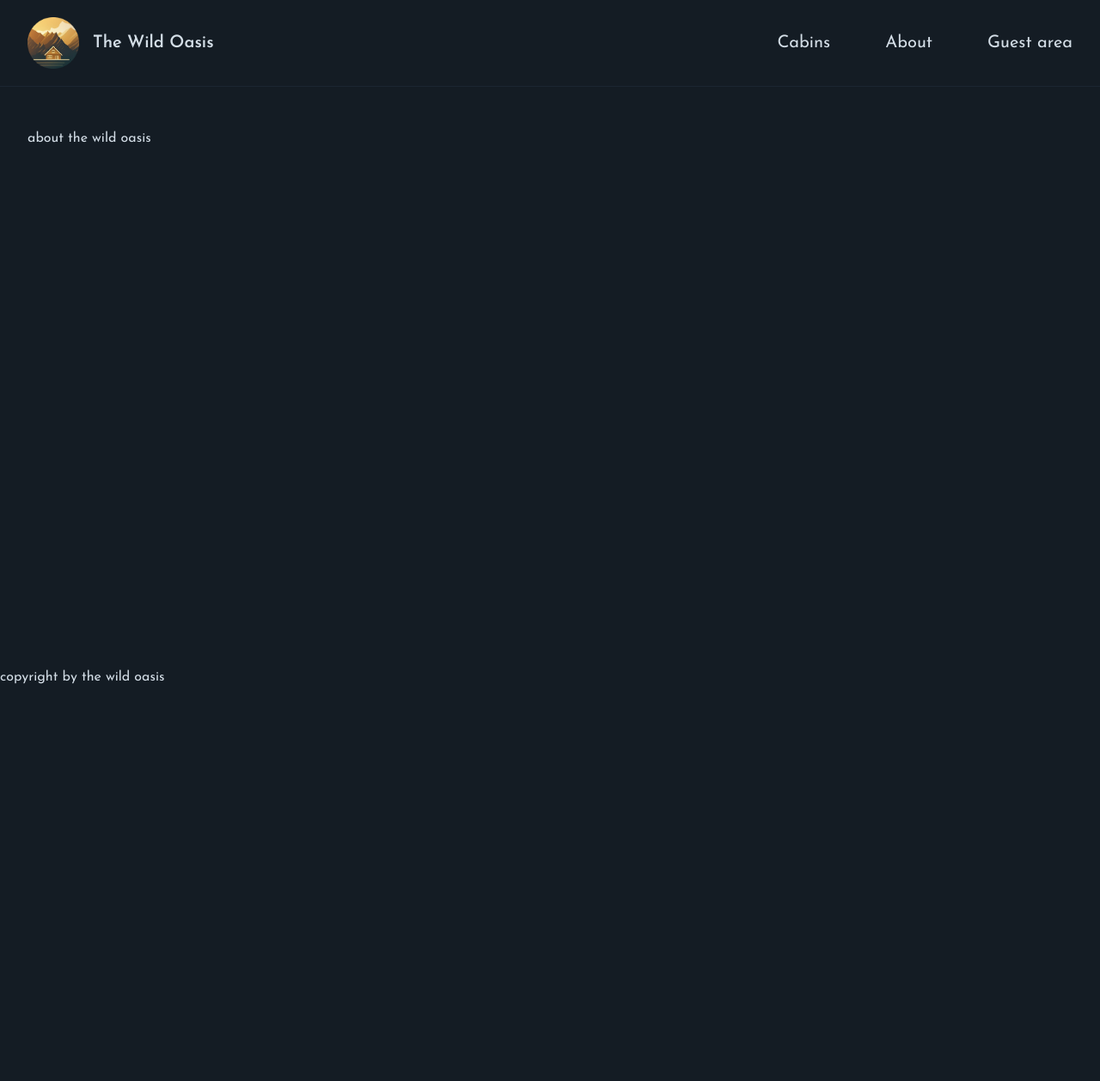
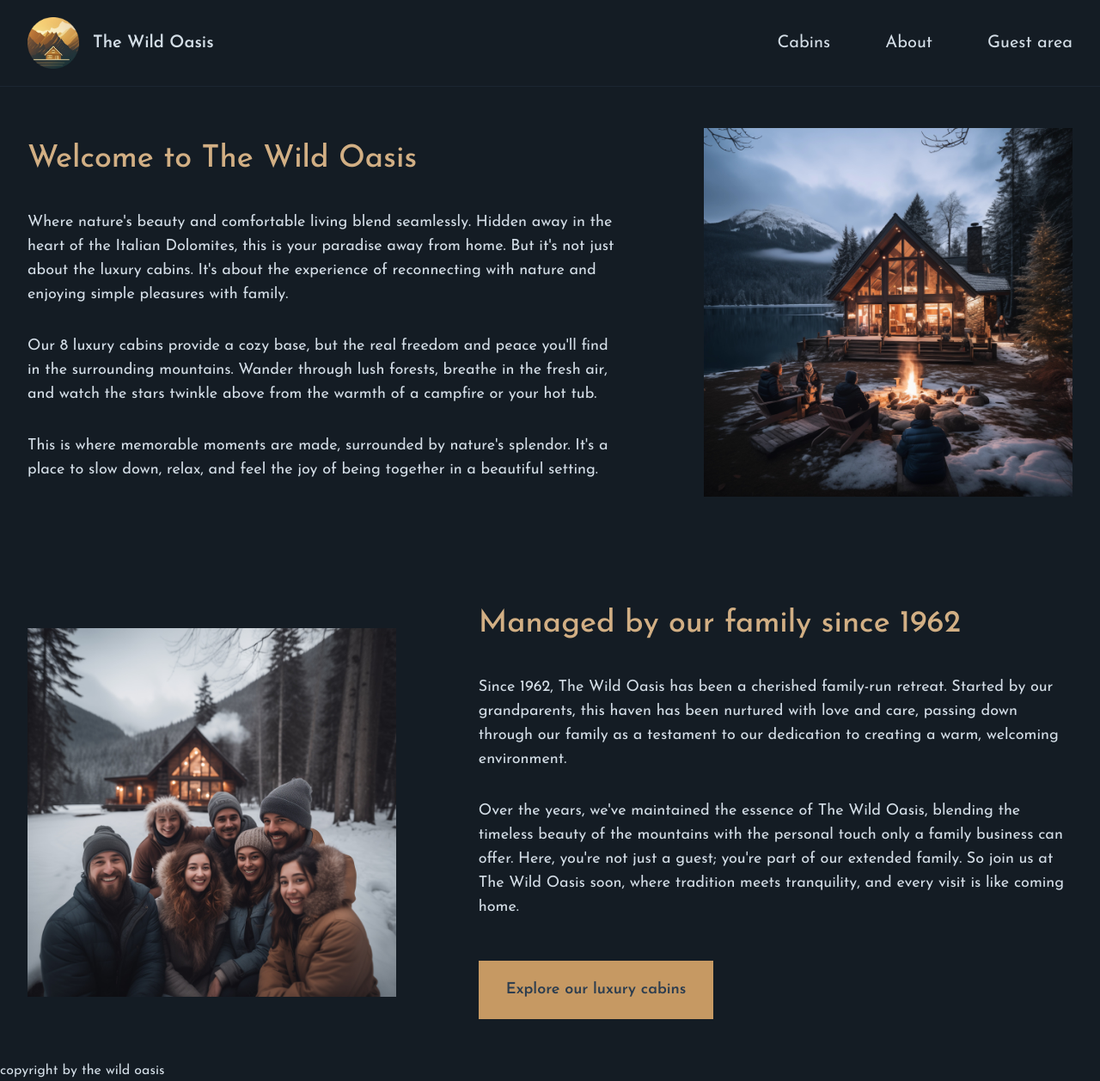
Before and after one commit to abdelrahman-elkhateeb/the-wild-oasis, a Next.js app: page /about in a window 1280 px wide. Shown: the whole page at 86% size. Before the commit the page ends 800 px from the top, so only its background shows below. Built offline with nearby package versions, Linux system fonts and the light colour scheme.

Commit message:
start update about page with responsive images

```diff
--- a/app/about/page.js
+++ b/app/about/page.js
@@ -1,7 +1,84 @@
+import Image from "next/image";
+import Link from "next/link";
+import aboutImg1 from "@/public/about-1.jpg";
+import aboutImg2 from "@/public/about-2.jpg";
+
 export const metadata = {
   title: "About"
 }
 
-export default function About() {
-  return <h1>about the wild oasis</h1>
+export default function Page() {
+  return (
+    <div className="grid grid-cols-5 gap-x-24 gap-y-32 text-lg items-center">
+      <div className="col-span-3">
+        <h1 className="text-4xl mb-10 text-accent-400 font-medium">
+          Welcome to The Wild Oasis
+        </h1>
+
+        <div className="space-y-8">
+          <p>
+            Where nature&apos;s beauty and comfortable living blend seamlessly.
+            Hidden away in the heart of the Italian Dolomites, this is your
+            paradise away from home. But it&apos;s not just about the luxury cabins.
+            It&apos;s about the experience of reconnecting with nature and enjoying
+            simple pleasures with family.
+          </p>
+          <p>
+            Our 8 luxury cabins provide a cozy base, but the real freedom and
+            peace you&apos;ll find in the surrounding mountains. Wander through lush
+            forests, breathe in the fresh air, and watch the stars twinkle above
+            from the warmth of a campfire or your hot tub.
+          </p>
+          <p>
+            This is where memorable moments are made, surrounded by nature&apos;s
+            splendor. It&apos;s a place to slow down, relax, and feel the joy of
+            being together in a beautiful setting.
+          </p>
+        </div>
+      </div>
+
+      <div className="col-span-2">
+        <Image
+          src={aboutImg1}
+          alt="Family sitting around a fire pit in front of cabin"
+        />
+      </div>
+
+      <div className="col-span-2">
+        <Image src={aboutImg2} alt="Family that manages The Wild Oasis" />
+      </div>
+
+      <div className="col-span-3">
+        <h1 className="text-4xl mb-10 text-accent-400 font-medium">
+          Managed by our family since 1962
+        </h1>
+
+        <div className="space-y-8">
+          <p>
+            Since 1962, The Wild Oasis has been a cherished family-run retreat.
+            Started by our grandparents, this haven has been nurtured with love
+            and care, passing down through our family as a testament to our
+            dedication to creating a warm, welcoming environment.
+          </p>
+          <p>
+            Over the years, we&apos;ve maintained the essence of The Wild Oasis,
+            blending the timeless beauty of the mountains with the personal
+            touch only a family business can offer. Here, you&apos;re not just a
+            guest; you&apos;re part of our extended family. So join us at The Wild
+            Oasis soon, where tradition meets tranquility, and every visit is
+            like coming home.
+          </p>
+
+          <div>
+            <Link
+              href="/cabins"
+              className="inline-block mt-4 bg-accent-500 px-8 py-5 text-primary-800 text-lg font-semibold hover:bg-accent-600 transition-all"
+            >
+              Explore our luxury cabins
+            </Link>
+          </div>
+        </div>
+      </div>
+    </div>
+  );
 }
--- a/app/cabins/page.js
+++ b/app/cabins/page.js
@@ -2,11 +2,33 @@
   title: "Cabins"
 }
 
+// import CabinCard from "@/app/_components/CabinCard";
+
 export default function Page() {
+  // CHANGE
+  const cabins = [];
 
   return (
     <div>
-      <h1>cabins page</h1>
+      <h1 className="text-4xl mb-5 text-accent-400 font-medium">
+        Our Luxury Cabins
+      </h1>
+      <p className="text-primary-200 text-lg mb-10">
+        Cozy yet luxurious cabins, located right in the heart of the Italian
+        Dolomites. Imagine waking up to beautiful mountain views, spending your
+        days exploring the dark forests around, or just relaxing in your private
+        hot tub under the stars. Enjoy nature&apos;s beauty in your own little home
+        away from home. The perfect spot for a peaceful, calm vacation. Welcome
+        to paradise.
+      </p>
+
+      {cabins.length > 0 && (
+        <div className="grid sm:grid-cols-1 md:grid-cols-2 gap-8 lg:gap-12 xl:gap-14">
+          {cabins.map((cabin) => (
+            <CabinCard cabin={cabin} key={cabin.id} />
+          ))}
+        </div>
+      )}
     </div>
   );
-};
+}
```
